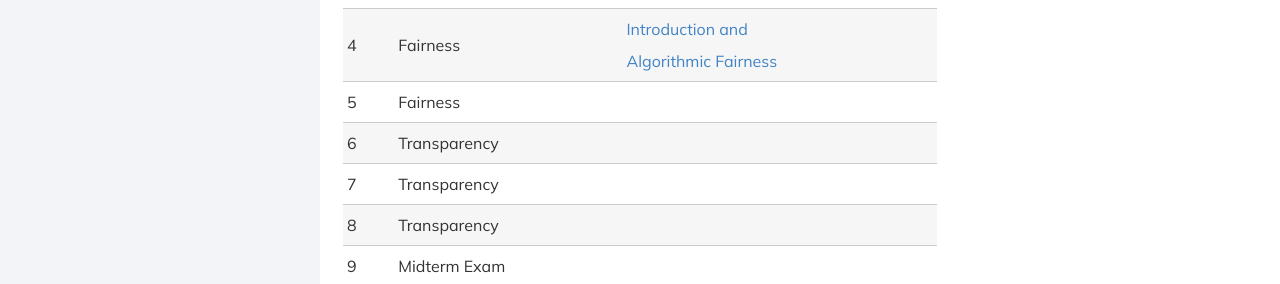
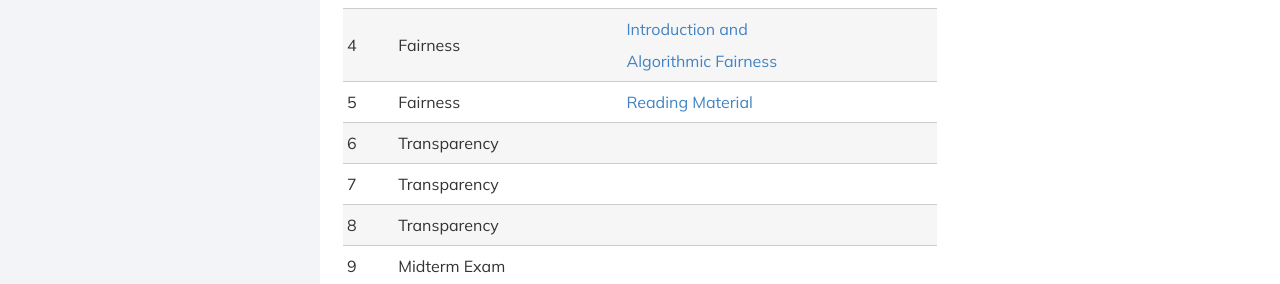
Before and after one commit to DataResponsibly/rds25, a Jekyll site: the page built from modules/ds_ua_202/_posts/2000-01-01-DS-UA-202.md, in a window 1280 px wide and 900 px high, scrolled down 1485 px. Shown: the part 168-452 px from the top of the window. Built offline with Jekyll 4.4.1, drawn with Linux system fonts in a browser that asks for light colours; nearby versions of some CDN libraries.

Commit message:
added reading material for week 5

```diff
--- a/modules/ds_ua_202/_posts/2000-01-01-DS-UA-202.md
+++ b/modules/ds_ua_202/_posts/2000-01-01-DS-UA-202.md
@@ -35,7 +35,7 @@ title: DS-UA 202
 | 2    | Fairness       |[Colab Notebook](https://drive.google.com/file/d/1RtVVABOOtccq0TOmWy3WeTCp2BVeCIyH/view?usp=sharing)             |[Introduction and Algorithmic Fairness](../../../assets/fairness_reader_2024.pdf)         |[Lecture slides](../../../assets/JC 2_3_Fairness_DS_UA_202_Spring_2025.pdf)               |
 | 3    | Fairness       |[Colab Notebook](../../../assets/Lab_2_Fairlearn_Student_DS_UA_202_Spring'25.ipynb)            |[Introduction and Algorithmic Fairness](../../../assets/fairness_reader_2024.pdf)          |[Lecture slides](../../../assets/JC 2_3_Fairness_DS_UA_202_Spring_2025.pdf)               |
 | 4    | Fairness       |              |[Introduction and Algorithmic Fairness](../../../assets/fairness_reader_2024.pdf)          |               |
-| 5    | Fairness       |              |         |               |
+| 5    | Fairness       |              |[Reading Material](../../../assets/lifecycle_reader_2024_DS_UA_202_Spring'25.pdf)         |               |
 | 6    | Transparency   |              |         |               |
 | 7    | Transparency   |              |         |               |
 | 8    | Transparency   |              |         |               |
```
Also changed, not shown: 1 other file.
